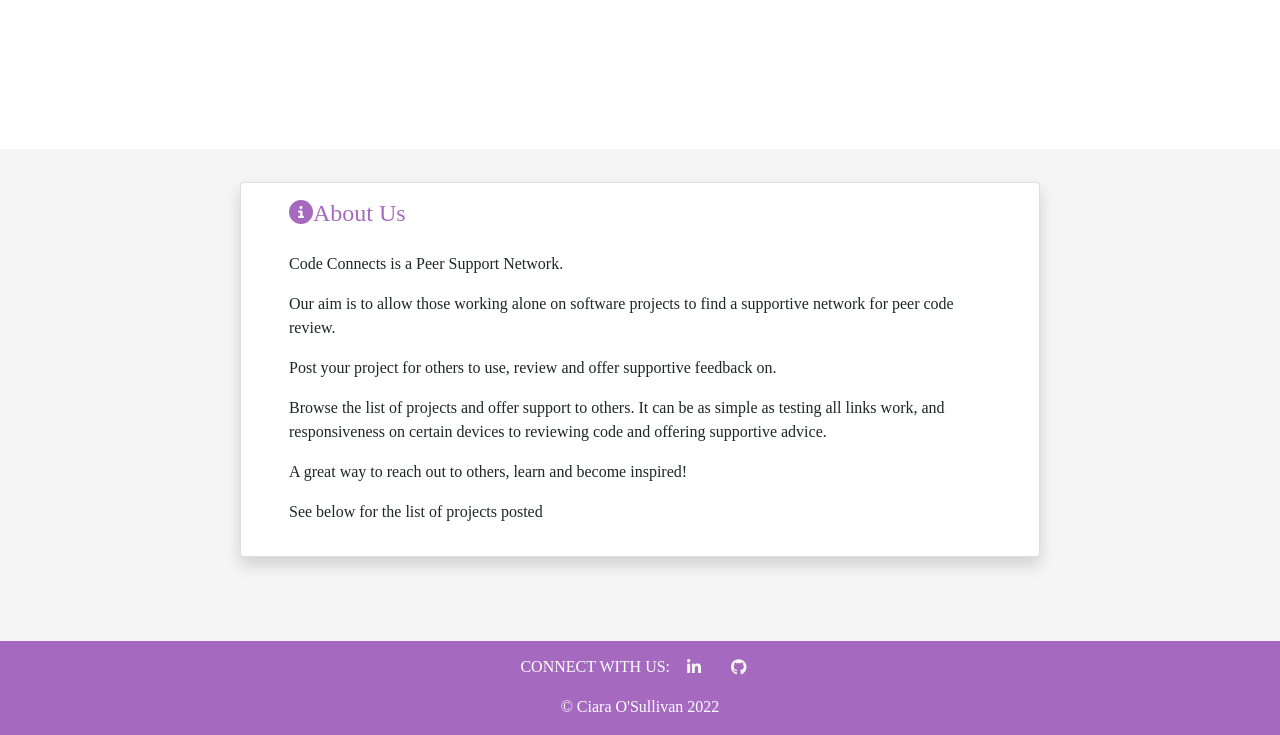
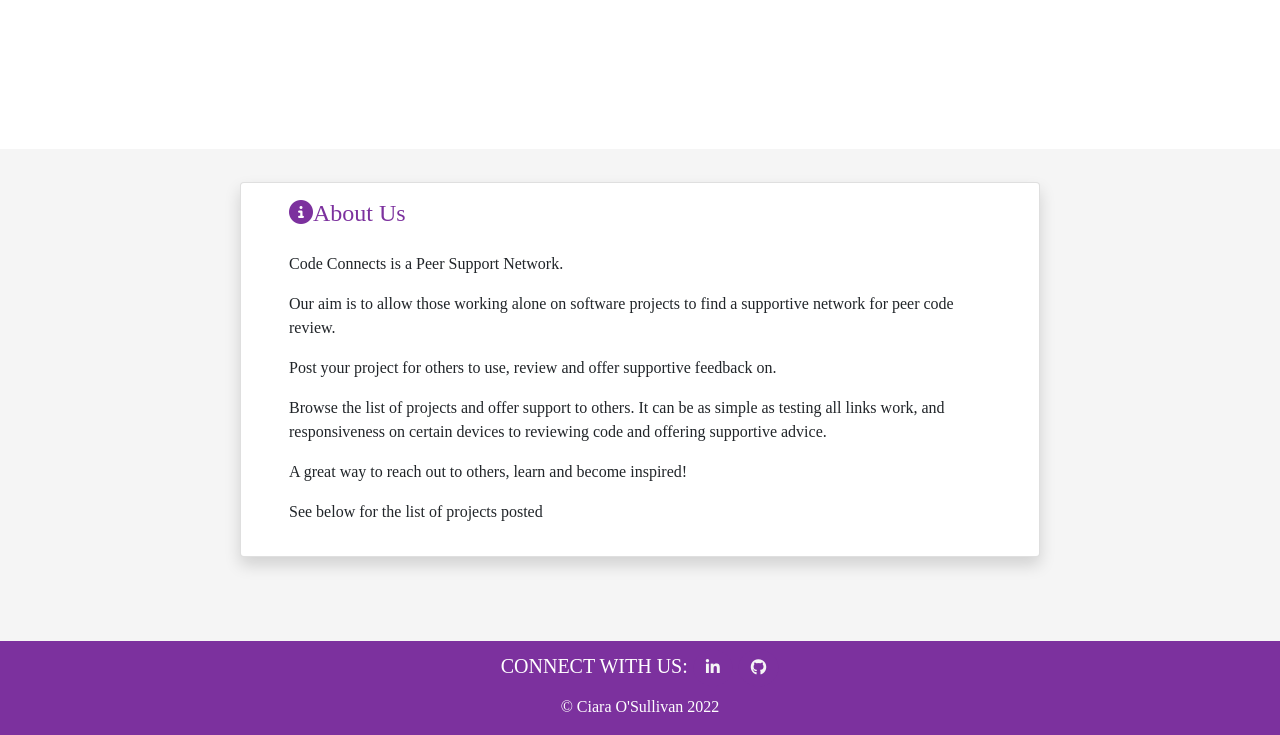
Before and after one commit to ciaraosull/project-4-django, a Django app: page / in a window 1280 px wide. Shown: the part 961-1696 px from the top of the page. Run offline with Django 3.2, Linux system fonts and the light colour scheme; data that the repository does not hold is empty; some libraries are stand-ins or nearby versions; some web fonts are replaced.

Commit message:
Change html header tag & darken purple for accessibility best practice suggestions after Lighthouse test

```diff
--- a/static/css/style.css
+++ b/static/css/style.css
@@ -33,11 +33,11 @@ main {
 }
 
 .nav-link.active {
-    color: #a56ac0;
+    color: #7c319e;
 }
 
 #navbarNav a:hover {
-    color: #a56ac0;
+    color: #7c319e;
     letter-spacing: 1px;
     border-bottom: 1px solid;
 }
@@ -49,7 +49,7 @@ main {
 }
 
 #footer {
-    background-color: #a56ac0;
+    background-color: #7c319e;
     position: relative;
     flex-shrink: 0;
 }
@@ -172,11 +172,11 @@ section so it does not sit behind the fixed header */
 }
 
 .about-us h4 {
-    color: #a56ac0;
+    color: #7c319e
 }
 
 .posts a {
-    color: #a56ac0 !important;
+    color: #7c319e !important;
 }
 
 .content-area {
@@ -215,8 +215,8 @@ section so it does not sit behind the fixed header */
 
 /*buttons */
 .btn-primary {
-    background-color: #a56ac0 !important;
-    border-color: #a56ac0 !important;
+    background-color: #7c319e !important;
+    border-color: #7c319e !important;
 }
 
 .sign-up-link {
--- a/templates/base.html
+++ b/templates/base.html
@@ -105,14 +105,14 @@
             <section>
                 <!-- Contact Us Grid column -->
                 <div class="row-md-6 contact-us">
-                    <h6 class="text-uppercase font-weight-bold">Connect With Us:
+                    <h5 class="text-uppercase font-weight-bold">Connect With Us:
                         <a class="btn btn-primary btn-floating" id="linkedin-link"
                             href="https://www.linkedin.com/in/ciara-o-sullivan-2834378b" target="_blank"
                             aria-label="Go to linkedin profile" role="button"><i class="fab fa-linkedin-in"></i></a>
                         <a class="btn btn-primary btn-floating" id="github-link"
                             href="https://github.com/ciaraosull" target="_blank" aria-label="Go to Github profile"
                             role="button"><i class="fab fa-github"></i></a>
-                    </h6>
+                    </h5>
                 </div>
                 <!-- Copyright -->
                 <div class="row-md-6 contact-us">
```
